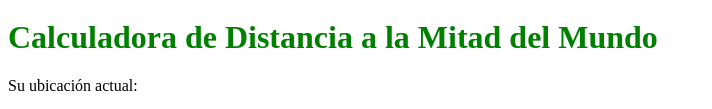
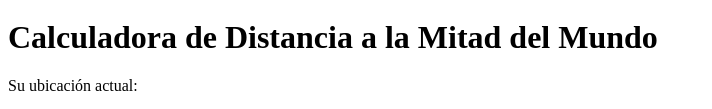
Before and after one commit to mariazhingri/Taller_DAW, a plain HTML site: page Index.html in a window 1280 px wide. Shown: the part 522-631 px from the top of the page, without its empty margins (0-712 px from the left). Drawn offline with Linux system fonts and the light colour scheme.

Commit message:
Update Index.html

```diff
--- a/Index.html
+++ b/Index.html
@@ -4,7 +4,7 @@
 
 <body>
 
-    <h1 style="color:green;">Calculadora de Distancia a la Mitad del Mundo</h1>
+    <h1>Calculadora de Distancia a la Mitad del Mundo</h1>
 
     <p>Su ubicación actual: <span id="location"></span></p>
 
```
